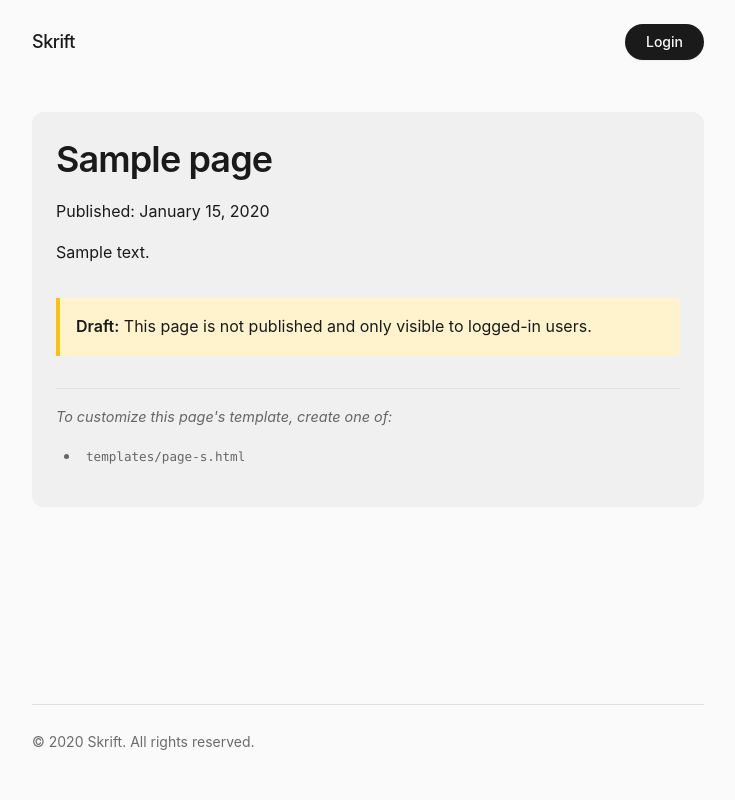
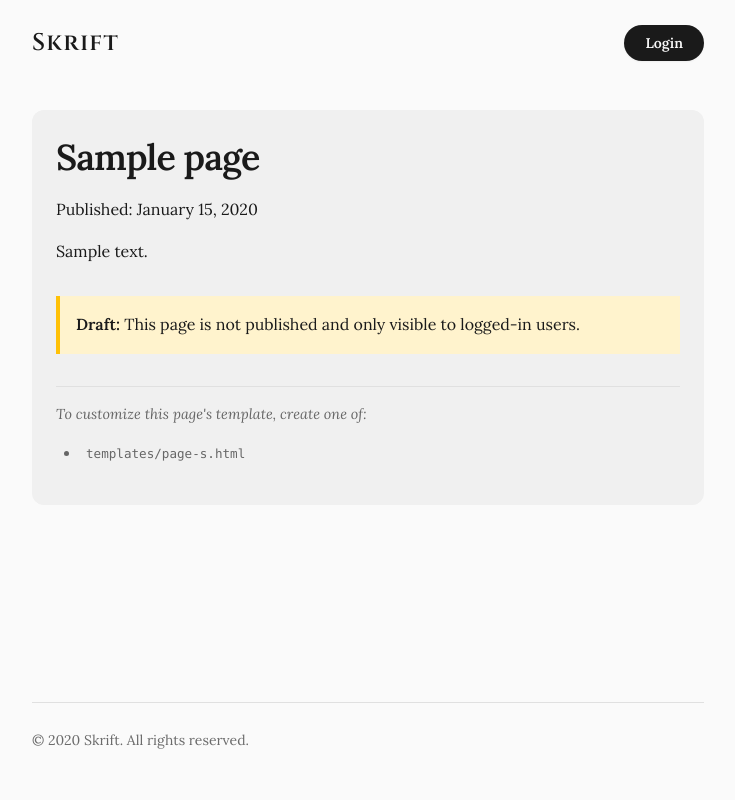
Before and after one commit to ZechCodes/Skrift, a Python web app: template templates/page.html in a window 1280 px wide. Shown: the whole page, without its empty margins (272-1007 px from the left). Run offline with Jinja, Linux system fonts and the light colour scheme; the template is opened without the code that fills it: most values are stand-ins (such as "Sample title", 1, 10 or a date in 2020).

Commit message:
Add Cinzel and Lora fonts for literary branding
- Add Google Fonts: Cinzel for site name, Lora for body text
- Create .site-name class with Cinzel at 1.5rem
- Update body font-family to Lora with serif fallbacks
- Remove unnecessary bottom margin from nav list items
- Increase button font-weight to 600 for better readability

Co-Authored-By: Claude Opus 4.5 <noreply@anthropic.com>

```diff
--- a/static/css/style.css
+++ b/static/css/style.css
@@ -27,7 +27,7 @@
     --spacing-2xl: 3rem;
 
     /* Typography */
-    --font-family: -apple-system, BlinkMacSystemFont, "Segoe UI", Roboto, Oxygen, Ubuntu, Cantarell, "Fira Sans", "Droid Sans", "Helvetica Neue", sans-serif;
+    --font-family: 'Lora', Georgia, 'Times New Roman', serif;
     --font-family-mono: ui-monospace, SFMono-Regular, "SF Mono", Menlo, Consolas, "Liberation Mono", monospace;
     --line-height: 1.6;
     --line-height-tight: 1.3;
@@ -274,6 +274,10 @@ nav ul {
     gap: var(--spacing-md);
 }
 
+nav li {
+    margin-bottom: 0;
+}
+
 nav a {
     color: var(--color-text);
     font-weight: 500;
@@ -283,9 +287,11 @@ nav a:hover {
     color: var(--color-primary);
 }
 
-nav strong a {
-    font-size: 1.125rem;
-    letter-spacing: -0.025em;
+.site-name {
+    font-family: 'Cinzel', serif;
+    font-size: 1.5rem;
+    font-weight: 600;
+    letter-spacing: 0.05em;
 }
 
 nav .user-info {
@@ -321,7 +327,7 @@ input[type="reset"] {
     gap: var(--spacing-sm);
     font-family: inherit;
     font-size: 0.875rem;
-    font-weight: 500;
+    font-weight: 600;
     line-height: 1;
     padding: 0.625rem 1.25rem;
     border: 1px solid transparent;
--- a/templates/base.html
+++ b/templates/base.html
@@ -4,6 +4,9 @@
     <meta charset="UTF-8">
     <meta name="viewport" content="width=device-width, initial-scale=1.0">
     <title>{% block title %}Skrift{% endblock %}</title>
+    <link rel="preconnect" href="https://fonts.googleapis.com">
+    <link rel="preconnect" href="https://fonts.gstatic.com" crossorigin>
+    <link href="https://fonts.googleapis.com/css2?family=Cinzel:wght@500;600&family=Lora:ital,wght@0,400;0,600;1,400;1,600&display=swap" rel="stylesheet">
     <link rel="stylesheet" href="/static/css/style.css">
     {% block head %}{% endblock %}
 </head>
@@ -11,7 +14,7 @@
     <header class="container">
         <nav>
             <ul>
-                <li><strong><a href="/">Skrift</a></strong></li>
+                <li><a href="/" class="site-name">Skrift</a></li>
             </ul>
             <ul>
                 {% if user %}
```
